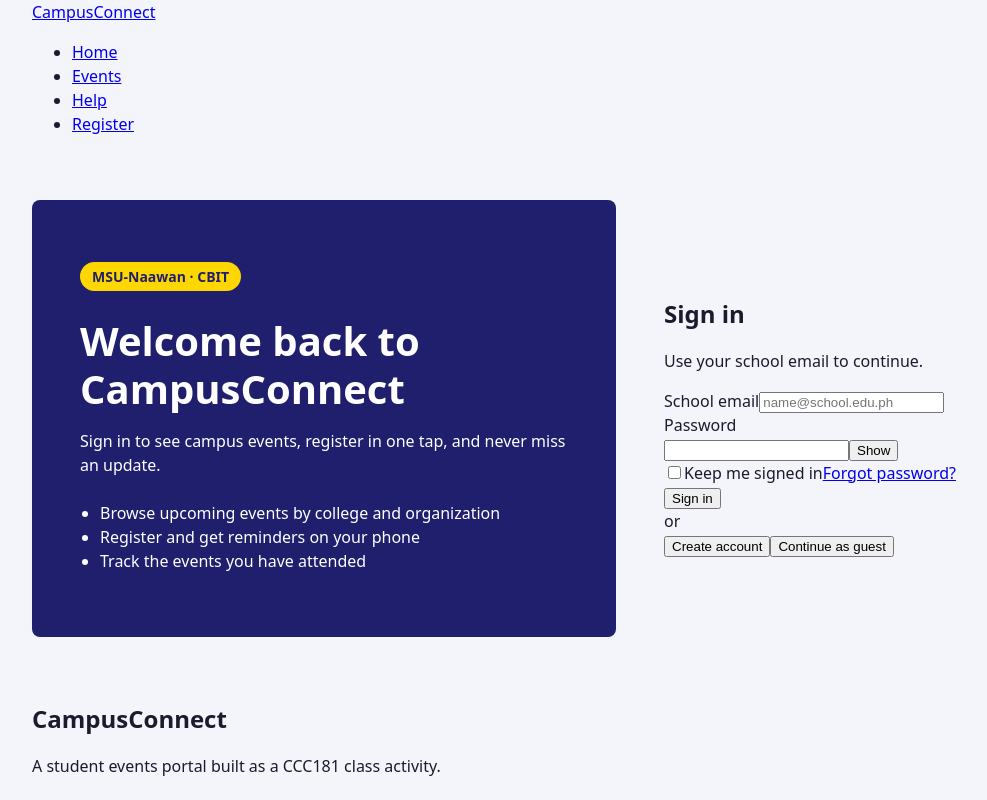
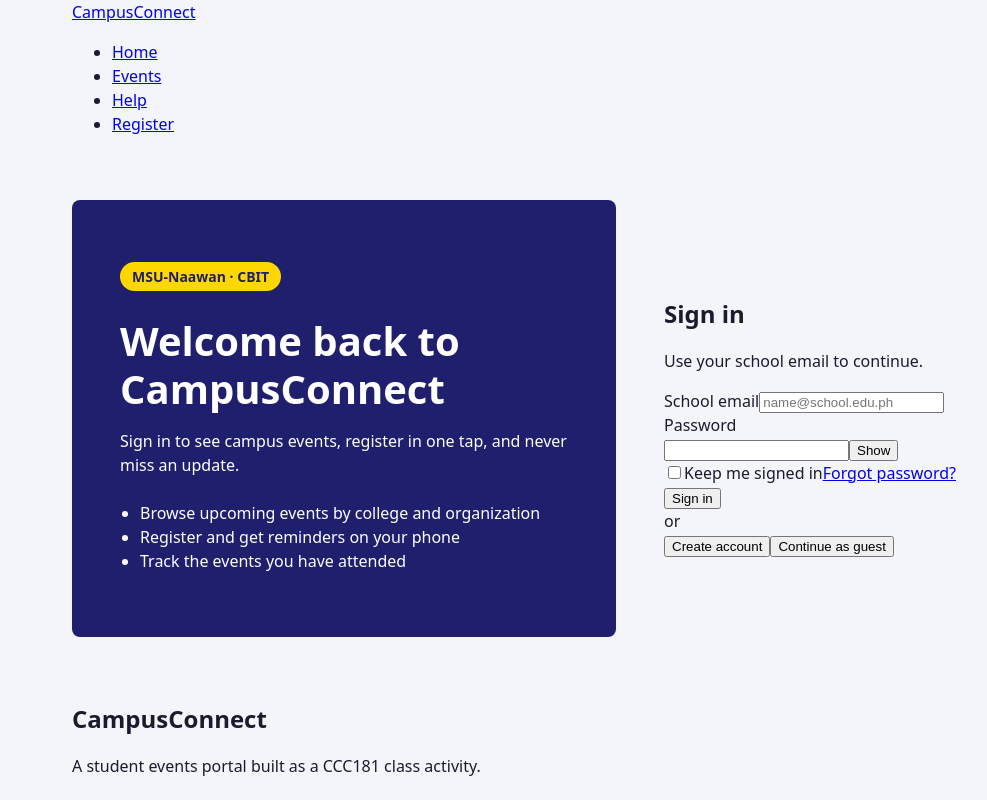
Before and after one commit to jonasdaligdig-svg/ccc181-week10-group-activity, a React (Vite) app: page / in a window 1280 px wide. Shown: the top 800 px of the page, without its empty margins (0-987 px from the left). Built offline with nearby package versions, Linux system fonts and the light colour scheme.

Commit message:
base: center container at 1200px max-width for 1280px screens

```diff
--- a/src/styles/base.css
+++ b/src/styles/base.css
@@ -80,3 +80,10 @@
     padding-left: 1.25rem;
   }
 }
+
+@media (min-width: 1280px) {
+  .container {
+    max-width: 1200px;
+    margin-inline: auto;
+  }
+}
```
